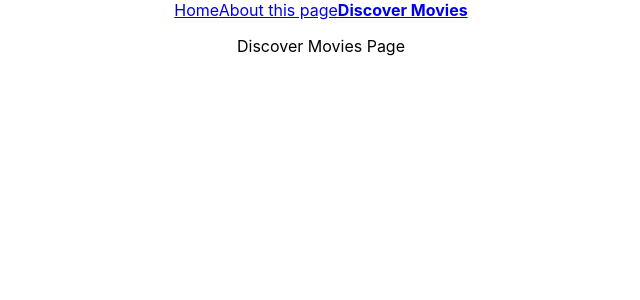
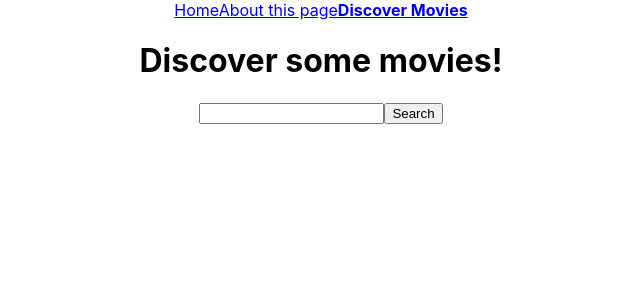
Before and after one commit to RenataCehajic/movie-discovery-app, a React (Create React App) app: page /discover in a window 1280 px wide. Shown: the top 300 px of the page, without its empty margins (319-959 px from the left). Built offline with nearby package versions, Linux system fonts and the light colour scheme.

Commit message:
Add serach button in Discover Movies

```diff
--- a/src/pages/DiscoverMoviesPage.js
+++ b/src/pages/DiscoverMoviesPage.js
@@ -1,9 +1,21 @@
-import React from "react";
+import React, { useState } from "react";
 
 export default function DiscoverMoviesPage() {
+  const [searchText, set_searchText] = useState("");
+
+  const search = () => {
+    console.log("TODO search movies for:", searchText);
+  };
   return (
     <div>
-      <p>Discover Movies Page</p>
+      <h1>Discover some movies!</h1>
+      <p>
+        <input
+          value={searchText}
+          onChange={(event) => set_searchText(event.target.value)}
+        />
+        <button onClick={search}>Search</button>
+      </p>
     </div>
   );
 }
```
